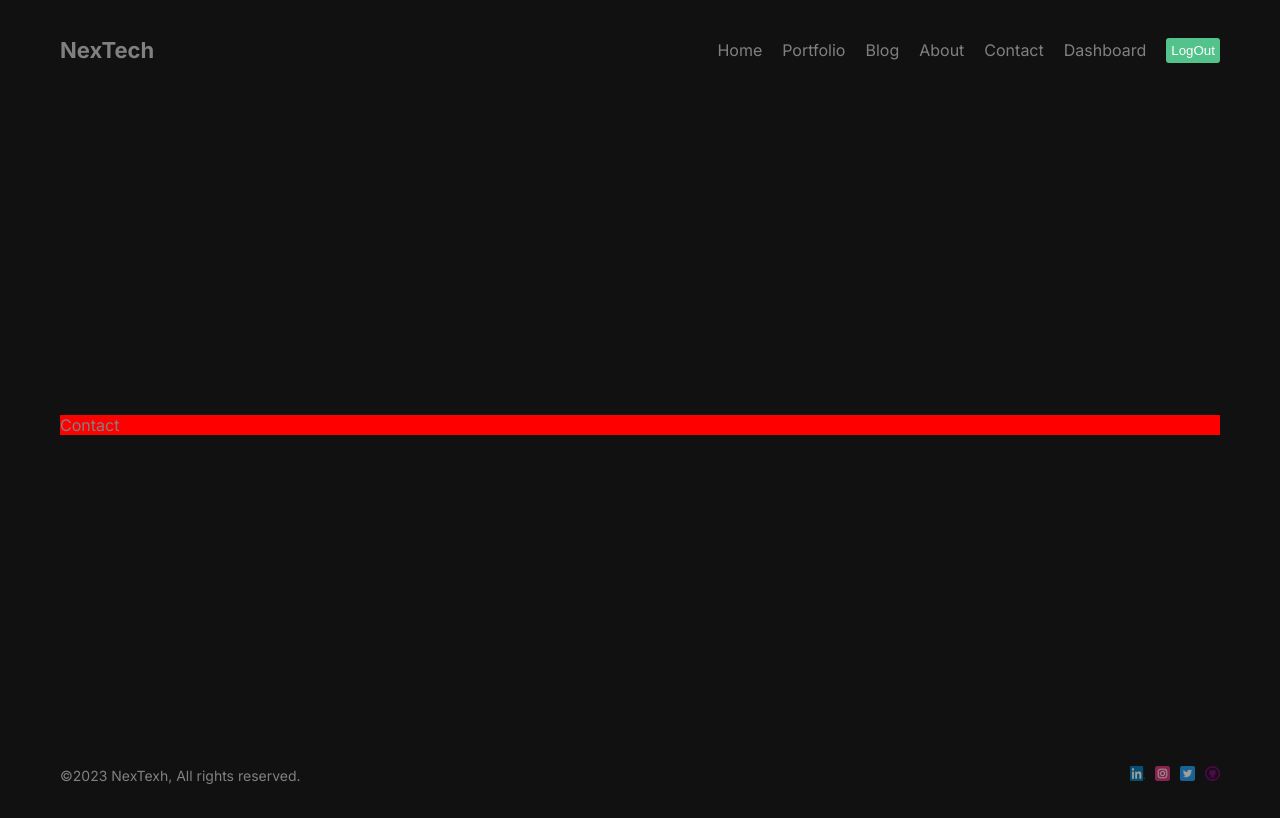
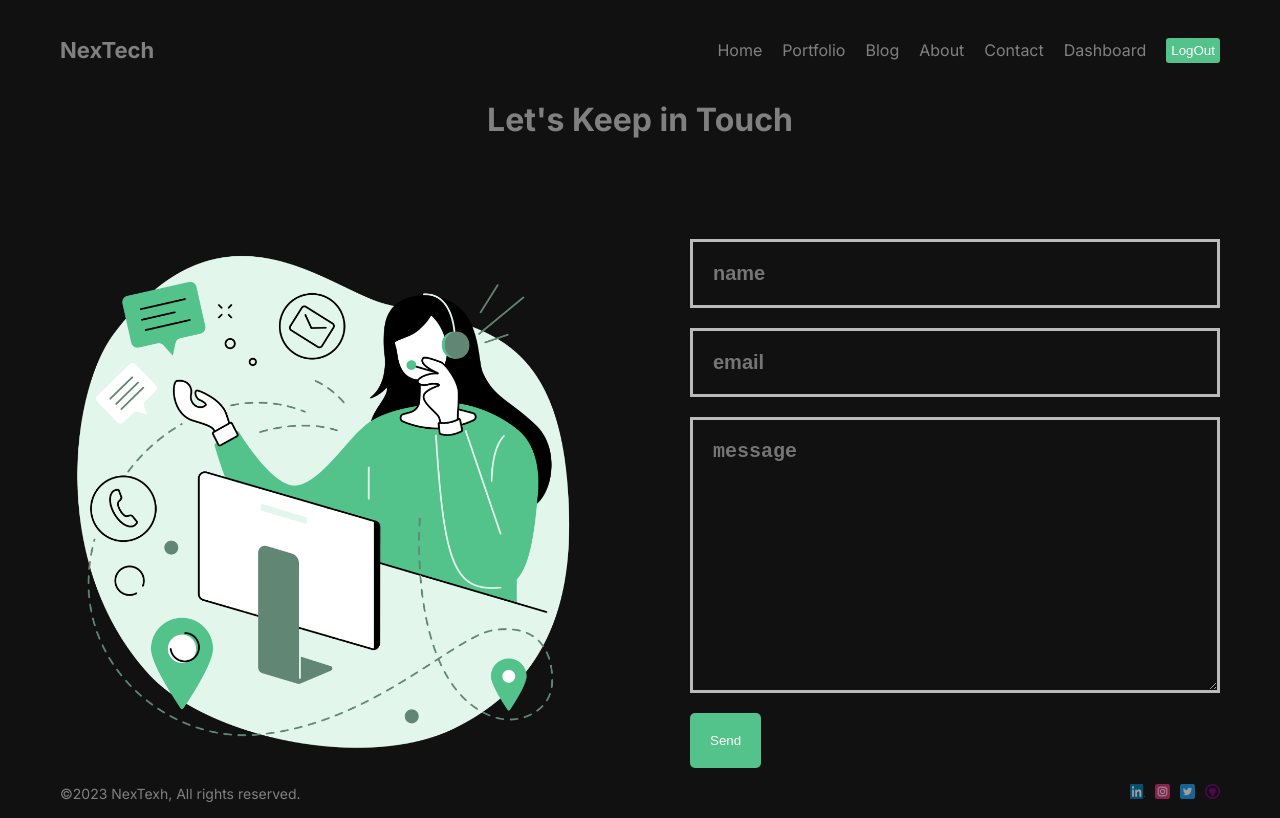
Before and after one commit to Ganeshshinde-2003/Blog-App-NextJS, a Next.js app: page /contact in a window 1280 px wide. Built offline with nearby package versions, Linux system fonts and the light colour scheme.

Commit message:
Feature: Created the contact and home page

```diff
--- a/src/app/about/page.module.css
+++ b/src/app/about/page.module.css
@@ -0,0 +1,38 @@
+.container {
+
+}
+.imgContainer {
+    width: 100%;
+    height: 300px;
+    position: relative;
+}
+.img {
+    object-fit: cover;
+    filter: grayscale(100%);
+}
+.imgText {
+    position: absolute;
+    bottom: 20px;
+    left: 20px;
+    background-color: #53c28b;
+    padding: 5px;
+    color: white;
+}
+.textContainer {
+    display: flex;
+    gap: 100px;
+}
+
+.item {
+    flex: 1;
+    margin-top: 50px;
+    display: flex;
+    flex-direction: column;
+    gap: 30px;
+}
+
+.desc {
+    font: 18px;
+    font-weight: 300;
+    text-align: justify;
+}
--- a/src/app/contact/page.jsx
+++ b/src/app/contact/page.jsx
@@ -1,10 +1,30 @@
-import React from 'react'
-import styles from "./page.module.css"
+import React from "react";
+import styles from "./page.module.css";
+import Image from "next/image";
+import Button from "@/components/Button/Button";
 
 function Contact() {
   return (
-    <div className={styles.container}>Contact</div>
-  )
+    <div className={styles.container}>
+      <h1 className={styles.title}>Let's Keep in Touch</h1>
+      <div className={styles.content}>
+        <div className={styles.imgContainer}>
+          <Image
+            src="/contact.png"
+            alt="NexTech"
+            fill={true}
+            className={styles.image}
+          />
+        </div>
+        <form className={styles.form}>
+          <input type="text" placeholder="name" className={styles.input}/>
+          <input type="text" placeholder="email" className={styles.input}/>
+          <textarea className={styles.textArea} placeholder="message" cols="30" rows="10"></textarea>
+          <Button url="#" text="Send" />
+        </form>
+      </div>
+    </div>
+  );
 }
 
-export default Contact
+export default Contact;
--- a/src/app/contact/page.module.css
+++ b/src/app/contact/page.module.css
@@ -1,3 +1,50 @@
 .container {
-    background-color: red;
+
 }
+
+.title {
+    font-style: 60px;
+    margin-bottom: 100px;
+    text-align: center;
+}
+
+.content {
+    display: flex;
+    align-items: center;
+    gap: 100px;
+}
+.imgContainer{
+    flex: 1;
+    height: 500px;
+    position: relative;
+}
+.image {
+    object-fit: contain;
+    animation: move 3s infinite ease alternate;
+}
+
+@keyframes move {
+    form {
+        transform: translateY(-15px);
+    }
+    to {
+        transform: translateY(0px) scale(1.1);
+    }
+}
+
+.form {
+    flex: 1;
+    display: flex;
+    flex-direction: column;
+    gap: 20px;
+}
+.input, .textArea {
+    padding: 20px;
+    background-color: transparent;
+    border: none;
+    outline: none;
+    color: #bbb;
+    border: 3px solid #bbb;
+    font-size: 20px;
+    font-weight: bold;
+}
--- a/src/app/page.module.css
+++ b/src/app/page.module.css
@@ -1,229 +1,40 @@
-.main {
+.container {
+  display: flex;
+  align-items: center;
+  gap: 100px;
+}
+
+.item {
+  flex: 1;
   display: flex;
   flex-direction: column;
-  justify-content: space-between;
-  align-items: center;
-  padding: 6rem;
-  min-height: 100vh;
+  gap: 50px;
 }
 
-.description {
-  display: inherit;
-  justify-content: inherit;
-  align-items: inherit;
-  font-size: 0.85rem;
-  max-width: var(--max-width);
-  width: 100%;
-  z-index: 2;
-  font-family: var(--font-mono);
+.title {
+  font-size: 72px;
+  background: linear-gradient(to bottom, #194c33, #bbb);
+  -webkit-background-clip: text;
+  -webkit-text-fill-color: transparent;
 }
 
-.description a {
-  display: flex;
-  justify-content: center;
-  align-items: center;
-  gap: 0.5rem;
+.img {
+  width: 100%;
+  height: 500px;
+  object-fit: contain;
+  animation: move 3s infinite ease alternate;
 }
 
-.description p {
-  position: relative;
-  margin: 0;
-  padding: 1rem;
-  background-color: rgba(var(--callout-rgb), 0.5);
-  border: 1px solid rgba(var(--callout-border-rgb), 0.3);
-  border-radius: var(--border-radius);
+@keyframes move {
+    form {
+        transform: translateY(-10px);
+    }
+    to {
+        transform: translateY(10px);
+    }
 }
 
-.code {
-  font-weight: 700;
-  font-family: var(--font-mono);
+.desc {
+  font-size: 24px;
+  font-weight: 300;
 }
-
-.grid {
-  display: grid;
-  grid-template-columns: repeat(4, minmax(25%, auto));
-  width: var(--max-width);
-  max-width: 100%;
-}
-
-.card {
-  padding: 1rem 1.2rem;
-  border-radius: var(--border-radius);
-  background: rgba(var(--card-rgb), 0);
-  border: 1px solid rgba(var(--card-border-rgb), 0);
-  transition: background 200ms, border 200ms;
-}
-
-.card span {
-  display: inline-block;
-  transition: transform 200ms;
-}
-
-.card h2 {
-  font-weight: 600;
-  margin-bottom: 0.7rem;
-}
-
-.card p {
-  margin: 0;
-  opacity: 0.6;
-  font-size: 0.9rem;
-  line-height: 1.5;
-  max-width: 30ch;
-}
-
-.center {
-  display: flex;
-  justify-content: center;
-  align-items: center;
-  position: relative;
-  padding: 4rem 0;
-}
-
-.center::before {
-  background: var(--secondary-glow);
-  border-radius: 50%;
-  width: 480px;
-  height: 360px;
-  margin-left: -400px;
-}
-
-.center::after {
-  background: var(--primary-glow);
-  width: 240px;
-  height: 180px;
-  z-index: -1;
-}
-
-.center::before,
-.center::after {
-  content: '';
-  left: 50%;
-  position: absolute;
-  filter: blur(45px);
-  transform: translateZ(0);
-}
-
-.logo {
-  position: relative;
-}
-/* Enable hover only on non-touch devices */
-@media (hover: hover) and (pointer: fine) {
-  .card:hover {
-    background: rgba(var(--card-rgb), 0.1);
-    border: 1px solid rgba(var(--card-border-rgb), 0.15);
-  }
-
-  .card:hover span {
-    transform: translateX(4px);
-  }
-}
-
-@media (prefers-reduced-motion) {
-  .card:hover span {
-    transform: none;
-  }
-}
-
-/* Mobile */
-@media (max-width: 700px) {
-  .content {
-    padding: 4rem;
-  }
-
-  .grid {
-    grid-template-columns: 1fr;
-    margin-bottom: 120px;
-    max-width: 320px;
-    text-align: center;
-  }
-
-  .card {
-    padding: 1rem 2.5rem;
-  }
-
-  .card h2 {
-    margin-bottom: 0.5rem;
-  }
-
-  .center {
-    padding: 8rem 0 6rem;
-  }
-
-  .center::before {
-    transform: none;
-    height: 300px;
-  }
-
-  .description {
-    font-size: 0.8rem;
-  }
-
-  .description a {
-    padding: 1rem;
-  }
-
-  .description p,
-  .description div {
-    display: flex;
-    justify-content: center;
-    position: fixed;
-    width: 100%;
-  }
-
-  .description p {
-    align-items: center;
-    inset: 0 0 auto;
-    padding: 2rem 1rem 1.4rem;
-    border-radius: 0;
-    border: none;
-    border-bottom: 1px solid rgba(var(--callout-border-rgb), 0.25);
-    background: linear-gradient(
-      to bottom,
-      rgba(var(--background-start-rgb), 1),
-      rgba(var(--callout-rgb), 0.5)
-    );
-    background-clip: padding-box;
-    backdrop-filter: blur(24px);
-  }
-
-  .description div {
-    align-items: flex-end;
-    pointer-events: none;
-    inset: auto 0 0;
-    padding: 2rem;
-    height: 200px;
-    background: linear-gradient(
-      to bottom,
-      transparent 0%,
-      rgb(var(--background-end-rgb)) 40%
-    );
-    z-index: 1;
-  }
-}
-
-/* Tablet and Smaller Desktop */
-@media (min-width: 701px) and (max-width: 1120px) {
-  .grid {
-    grid-template-columns: repeat(2, 50%);
-  }
-}
-
-@media (prefers-color-scheme: dark) {
-  .vercelLogo {
-    filter: invert(1);
-  }
-
-  .logo {
-    filter: invert(1) drop-shadow(0 0 0.3rem #ffffff70);
-  }
-}
-
-@keyframes rotate {
-  from {
-    transform: rotate(360deg);
-  }
-  to {
-    transform: rotate(0deg);
-  }
-}
--- /dev/null
+++ b/src/components/Button/Button.jsx
@@ -0,0 +1,13 @@
+import React from 'react'
+import styles from "./button.module.css"
+import Link from 'next/link'
+
+export const Button = ({text,url}) => {
+  return (
+        <Link href={url}>
+            <button className={styles.container}>{text}</button>
+        </Link>
+  )
+}
+
+export default Button
--- /dev/null
+++ b/src/components/Button/button.module.css
@@ -0,0 +1,9 @@
+.container {
+    padding: 20px;
+    cursor: pointer;
+    background-color: #53c28b;
+    border: none;
+    border-radius: 5px;
+    width: max-content;
+    color: white;
+  }
```
Also changed, not shown: src/app/about/page.jsx (+56 -5 lines), src/app/page.jsx (+12 -1 lines).
